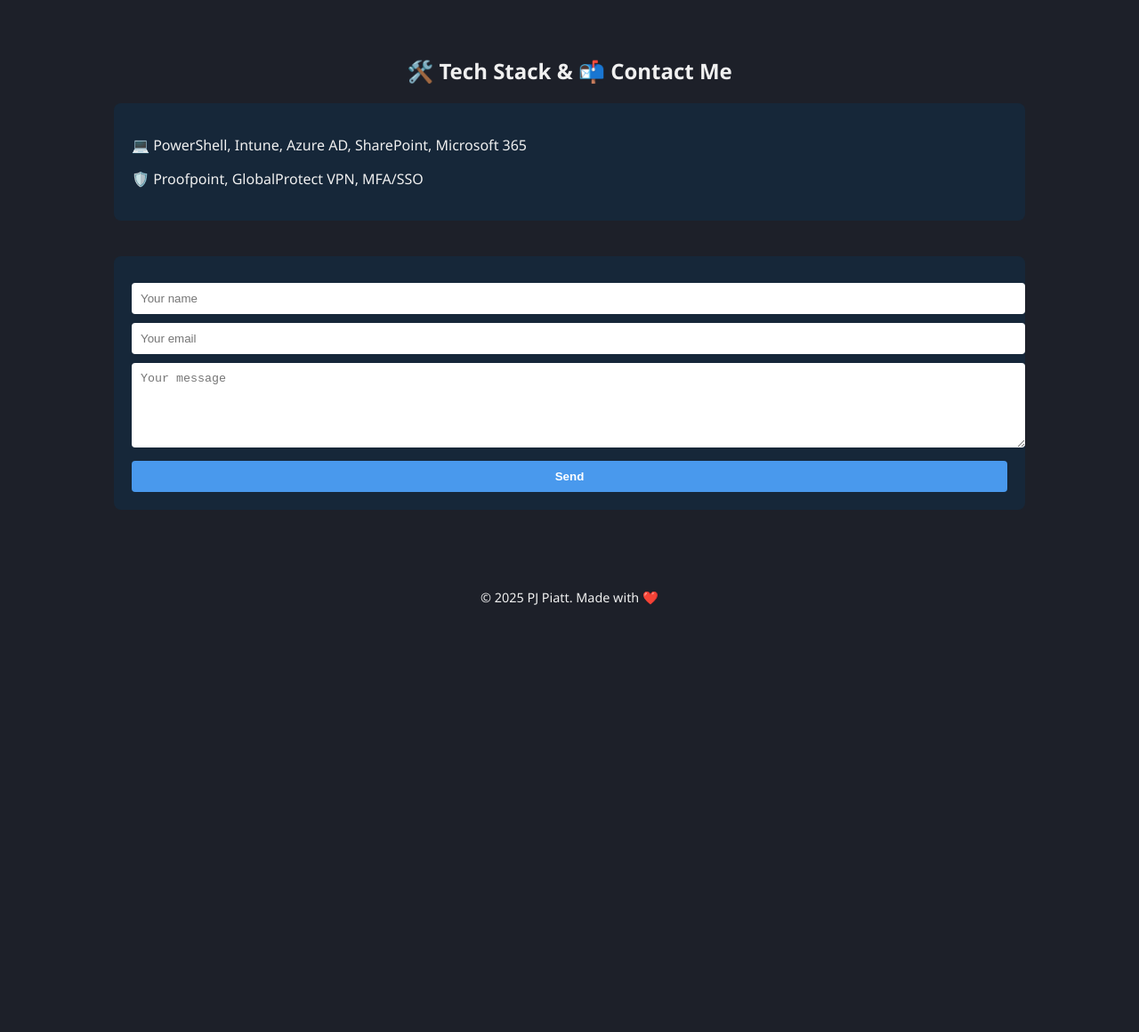
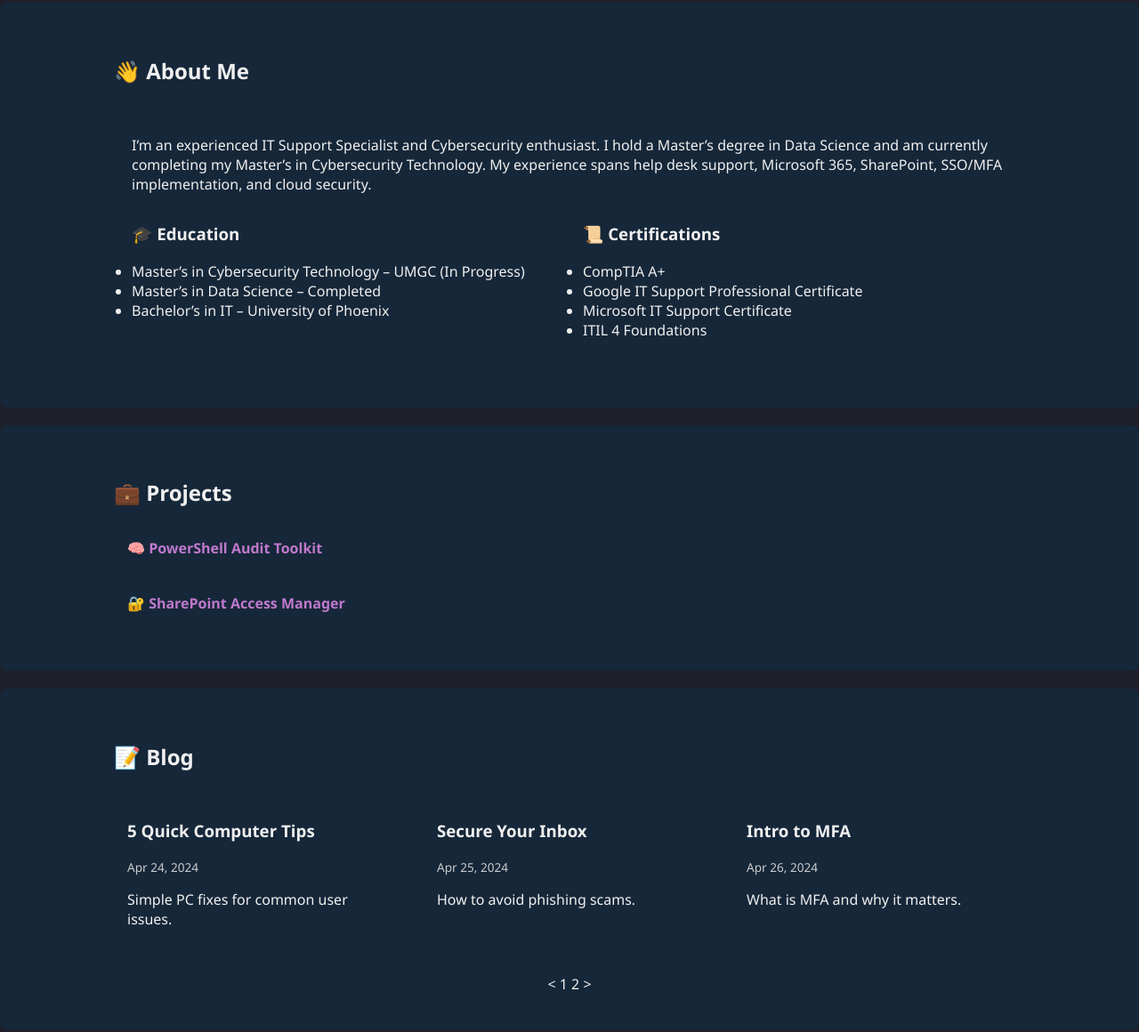
Before and after one commit to pj-piatt/pj-piatt.github.io, a plain HTML site: page index.html in a window 1280 px wide. Shown: the part 388-1548 px from the top of the page at 89% size. Before the commit the page ends 1099 px from the top, so only its background shows below. Drawn offline with Linux system fonts and the light colour scheme.

Commit message:
Update index.html

```diff
--- a/index.html
+++ b/index.html
@@ -1,4 +1,3 @@
-
 <!DOCTYPE html>
 <html lang="en">
 <head>
@@ -39,47 +38,120 @@
       border-radius: 8px;
     }
 
-    section h2 {
+    .about-content {
+      padding: 20px;
+      background-color: #162739;
+      border-radius: 6px;
+    }
+
+    .about-details {
+      display: block;
+    }
+
+    .about-flex {
+      display: flex;
+      gap: 30px;
+      flex-wrap: wrap;
+    }
+
+    .about-flex ul {
+      flex: 1;
+      padding: 0;
+    }
+
+    .about-flex h3 {
+      margin-top: 0;
+    }
+
+    .project-dropdown {
+      background-color: #162739;
+      padding: 15px;
+      border-radius: 6px;
+      margin-bottom: 10px;
+      cursor: pointer;
+    }
+
+    .project-details {
+      display: none;
+      padding-top: 10px;
+    }
+
+    .project-dropdown strong {
+      color: #BF79CD;
+    }
+
+    .blog-grid {
+      display: grid;
+      grid-template-columns: repeat(auto-fit, minmax(280px, 1fr));
+      gap: 20px;
+    }
+
+    .blog-card {
+      background-color: #162739;
+      padding: 15px;
+      border-radius: 8px;
+    }
+
+    .blog-card .date {
+      font-size: 0.85rem;
+      color: #ccc;
+      margin-bottom: 10px;
+    }
+
+    .pagination {
       text-align: center;
-      margin-bottom: 20px;
+      margin-top: 20px;
     }
 
     .tech-contact-container {
       padding: 40px 10%;
-      margin: 20px auto;
       background-color: transparent;
     }
 
     .tech-contact {
       display: flex;
+      flex-wrap: wrap;
       justify-content: space-between;
-      flex-wrap: wrap;
       gap: 40px;
+    }
+
+    .badge-wrapper,
+    .contact-wrapper {
+      flex: 1 1 48%;
     }
 
     .badge-section,
     .contact-form {
-      flex: 1 1 48%;
       background-color: #162739;
-      padding: 20px;
+      padding: 30px;
       border-radius: 8px;
     }
 
+    .contact-form form {
+      display: flex;
+      flex-direction: column;
+    }
+
     .contact-form input,
-    .contact-form textarea,
-    .contact-form button {
+    .contact-form textarea {
       width: 100%;
-      padding: 10px;
-      margin-top: 10px;
+      padding: 12px;
+      margin-top: 15px;
       border: none;
       border-radius: 4px;
+      font-size: 1rem;
     }
 
     .contact-form button {
+      margin-top: 20px;
+      padding: 12px;
       background-color: #4999ED;
       color: white;
       font-weight: bold;
+      border: none;
+      border-radius: 4px;
       cursor: pointer;
+      font-size: 1rem;
       transition: background 0.3s ease;
     }
 
@@ -96,40 +168,117 @@
       text-decoration: underline;
     }
 
-    .dropdown-arrow {
-      color: #BF79CD;
+    footer {
+      text-align: center;
+      padding: 20px;
+      font-size: 0.9rem;
     }
 
-    footer {
-      text-align: center;
-      padding: 15px;
-      font-size: 0.9rem;
+    @media (max-width: 900px) {
+      .tech-contact {
+        flex-direction: column;
+      }
+
+      .badge-wrapper,
+      .contact-wrapper {
+        flex: 1 1 100%;
+      }
     }
   </style>
+  <script>
+    function toggleProject(element) {
+      const detail = element.querySelector('.project-details');
+      if (detail) {
+        detail.style.display = detail.style.display === 'block' ? 'none' : 'block';
+      }
+    }
+  </script>
 </head>
 <body>
   <header></header>
   <h1>PJ Piatt</h1>
   <div class="divider"></div>
 
+  <!-- About Me Section -->
+  <section>
+    <h2>👋 About Me</h2>
+    <div class="about-content">
+      <div id="about-details" class="about-details">
+        <p>I’m an experienced IT Support Specialist and Cybersecurity enthusiast. I hold a Master’s degree in Data Science and am currently completing my Master’s in Cybersecurity Technology. My experience spans help desk support, Microsoft 365, SharePoint, SSO/MFA implementation, and cloud security.</p>
+        <div class="about-flex">
+          <ul>
+            <h3>🎓 Education</h3>
+            <li>Master’s in Cybersecurity Technology – UMGC (In Progress)</li>
+            <li>Master’s in Data Science – Completed</li>
+            <li>Bachelor’s in IT – University of Phoenix</li>
+          </ul>
+          <ul>
+            <h3>📜 Certifications</h3>
+            <li>CompTIA A+</li>
+            <li>Google IT Support Professional Certificate</li>
+            <li>Microsoft IT Support Certificate</li>
+            <li>ITIL 4 Foundations</li>
+          </ul>
+        </div>
+      </div>
+    </div>
+  </section>
+
+  <!-- Projects Section -->
+  <section>
+    <h2>💼 Projects</h2>
+    <div class="project-dropdown" onclick="toggleProject(this)">
+      <strong>🧠 PowerShell Audit Toolkit</strong>
+      <div class="project-details">
+        <p>GUI-based auditing tool for Active Directory with group scan, password-expiry automation, and CSV reporting.</p>
+        <a href="#">View on GitHub</a>
+      </div>
+    </div>
+    <div class="project-dropdown" onclick="toggleProject(this)">
+      <strong>🔐 SharePoint Access Manager</strong>
+      <div class="project-details">
+        <p>Manage and audit guest access securely in Microsoft 365 environments.</p>
+        <a href="#">View on GitHub</a>
+      </div>
+    </div>
+  </section>
+
+  <!-- Blog Section -->
+  <section>
+    <h2>📝 Blog</h2>
+    <div class="blog-grid">
+      <div class="blog-card"><h3>5 Quick Computer Tips</h3><p class="date">Apr 24, 2024</p><p>Simple PC fixes for common user issues.</p></div>
+      <div class="blog-card"><h3>Secure Your Inbox</h3><p class="date">Apr 25, 2024</p><p>How to avoid phishing scams.</p></div>
+      <div class="blog-card"><h3>Intro to MFA</h3><p class="date">Apr 26, 2024</p><p>What is MFA and why it matters.</p></div>
+    </div>
+    <div class="pagination"><span>&lt;</span> <span>1</span> <span>2</span> <span>&gt;</span></div>
+  </section>
+
+  <!-- Tech Stack and Contact Me (Separated) -->
   <section class="tech-contact-container">
-    <h2>🛠️ Tech Stack & 📬 Contact Me</h2>
     <div class="tech-contact">
+      <div class="badge-wrapper">
+        <h2>🛠️ Tech Stack</h2>
         <div class="badge-section">
           <p><span>💻</span> PowerShell, Intune, Azure AD, SharePoint, Microsoft 365</p>
           <p><span>🛡️</span> Proofpoint, GlobalProtect VPN, MFA/SSO</p>
         </div>
+      </div>
+      <div class="contact-wrapper">
+        <h2>📬 Contact Me</h2>
         <div class="contact-form">
           <form action="https://formspree.io/f/xblyrwop" method="POST">
             <input type="text" name="name" placeholder="Your name" required />
             <input type="email" name="_replyto" placeholder="Your email" required />
-          <textarea name="message" rows="5" placeholder="Your message" required></textarea>
+            <textarea name="message" rows="6" placeholder="Your message" required></textarea>
             <button type="submit">Send</button>
           </form>
         </div>
       </div>
+    </div>
   </section>
 
+  <!-- Footer -->
   <footer>
     <p>© 2025 PJ Piatt. Made with ❤️</p>
   </footer>
```
Lines whose indentation alone changed are shown as unchanged.
